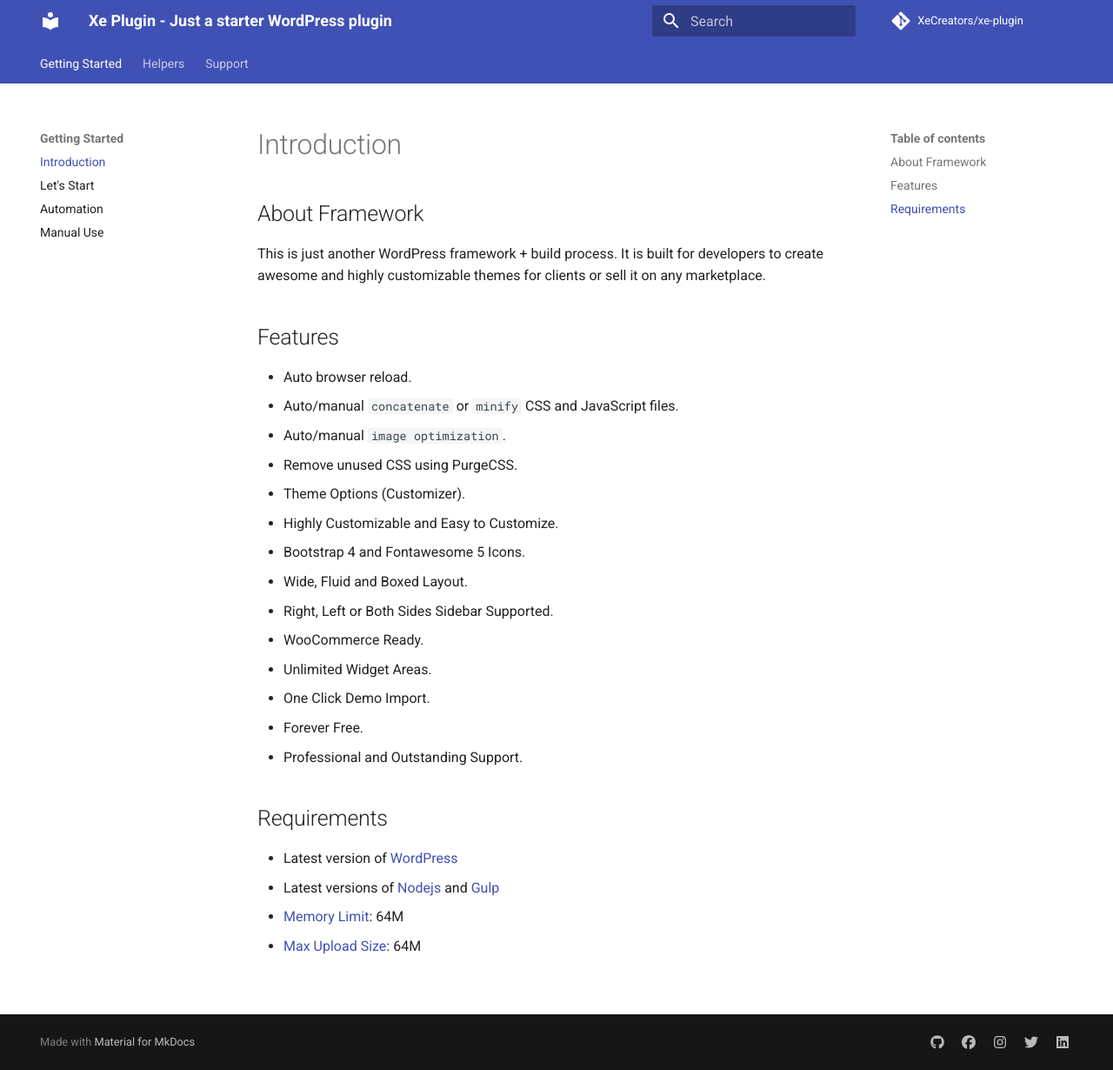
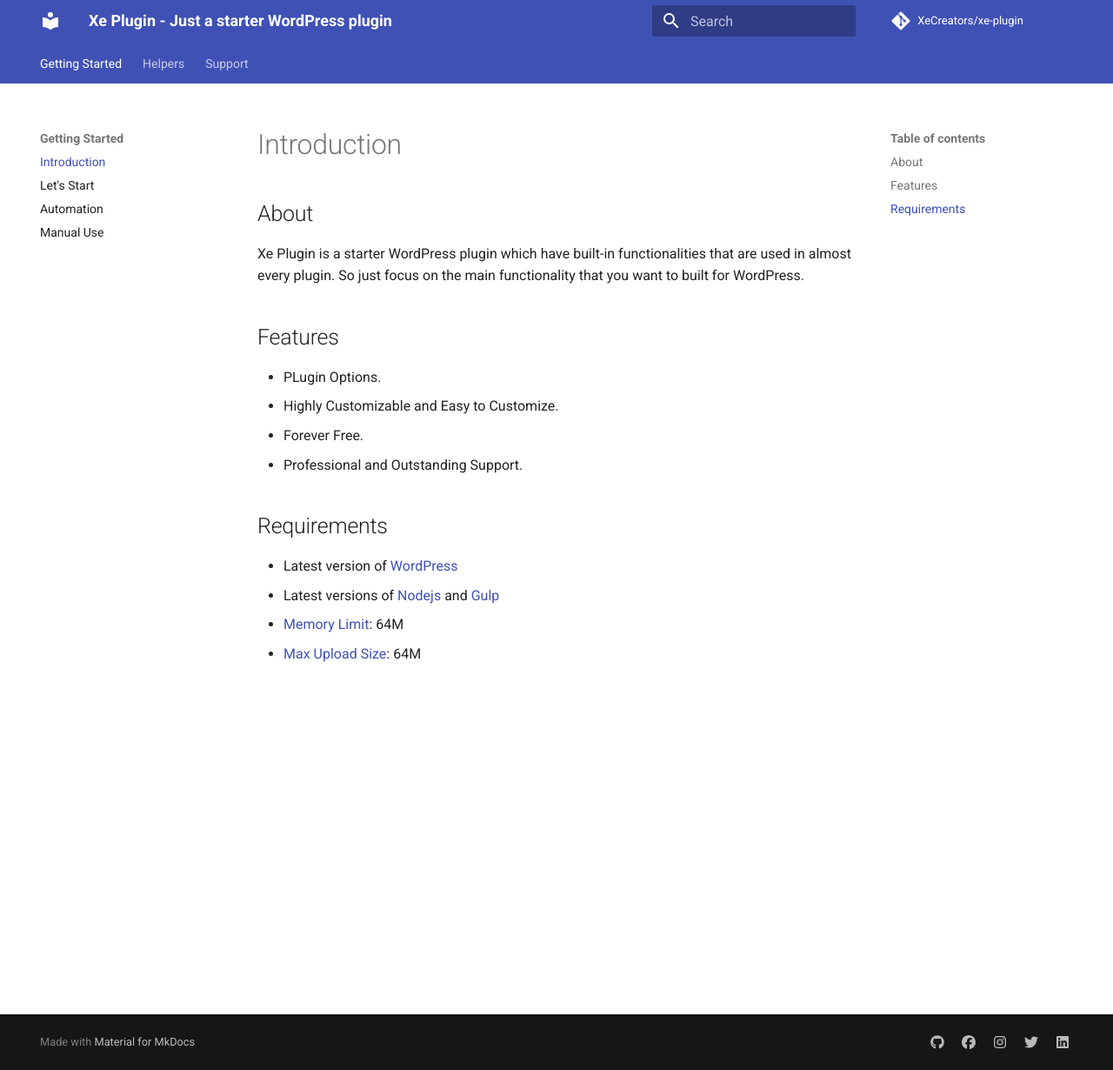
Before and after one commit to zohaib87/xe-plugin, an MkDocs documentation site: the page built from docs/index.md, in a window 1280 px wide and 1230 px high. Shown: the whole window at 87% size. Built offline with MkDocs 1.6.1 and Material for MkDocs 9.7.7, drawn with Linux system fonts in a browser that asks for light colours; comment, search, counter and statistics services are not loaded.

Commit message:
Updated index.md

```diff
--- a/docs/index.md
+++ b/docs/index.md
@@ -1,22 +1,12 @@
 
-## About Framework
+## About
 
-This is just another WordPress framework + build process. It is built for developers to create awesome and highly customizable themes for clients or sell it on any marketplace.
+Xe Plugin is a starter WordPress plugin which have built-in functionalities that are used in almost every plugin. So just focus on the main functionality that you want to built for WordPress.
 
 ## Features
 
-* Auto browser reload.
-* Auto/manual `concatenate` or `minify` CSS and JavaScript files.
-* Auto/manual `image optimization`.
-* Remove unused CSS using PurgeCSS.
-* Theme Options (Customizer).
+* PLugin Options.
 * Highly Customizable and Easy to Customize.
-* Bootstrap 4 and Fontawesome 5 Icons.
-* Wide, Fluid and Boxed Layout.
-* Right, Left or Both Sides Sidebar Supported.
-* WooCommerce Ready.
-* Unlimited Widget Areas.
-* One Click Demo Import.
 * Forever Free.
 * Professional and Outstanding Support.
 
```
